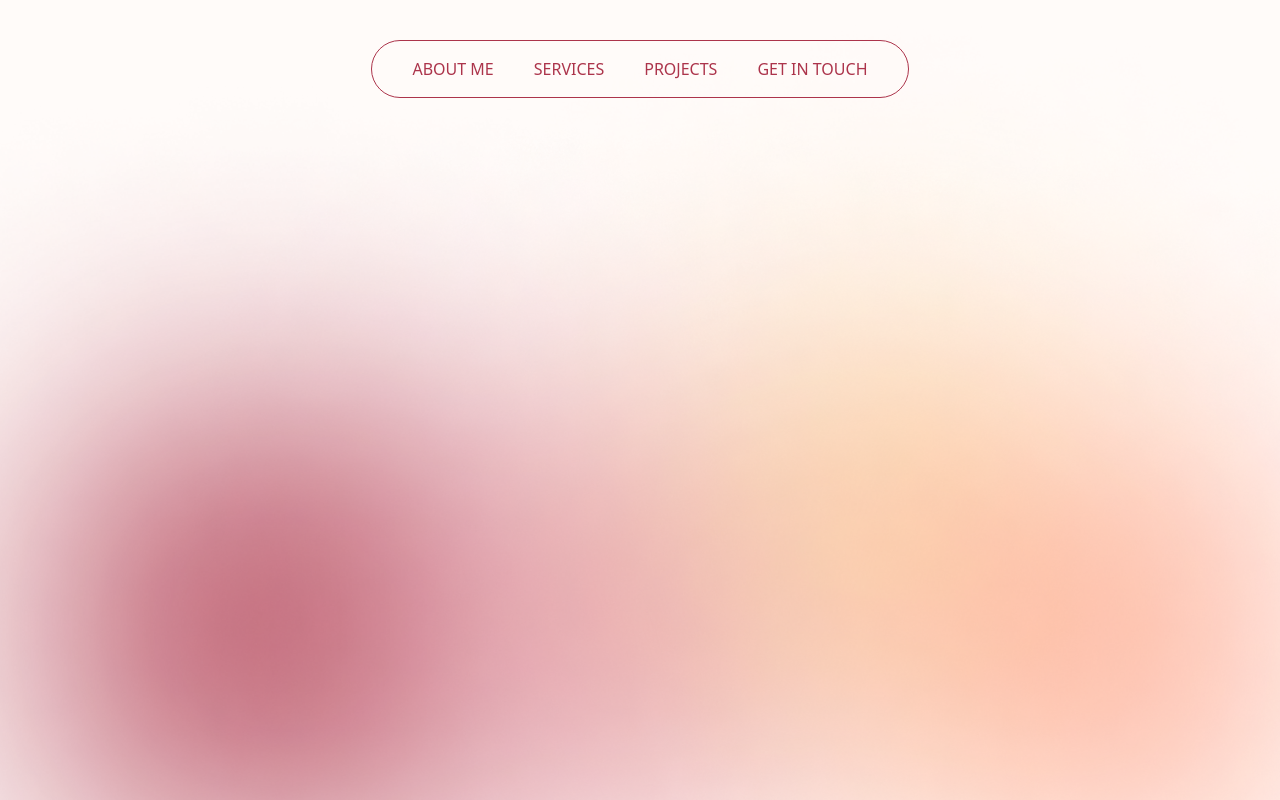
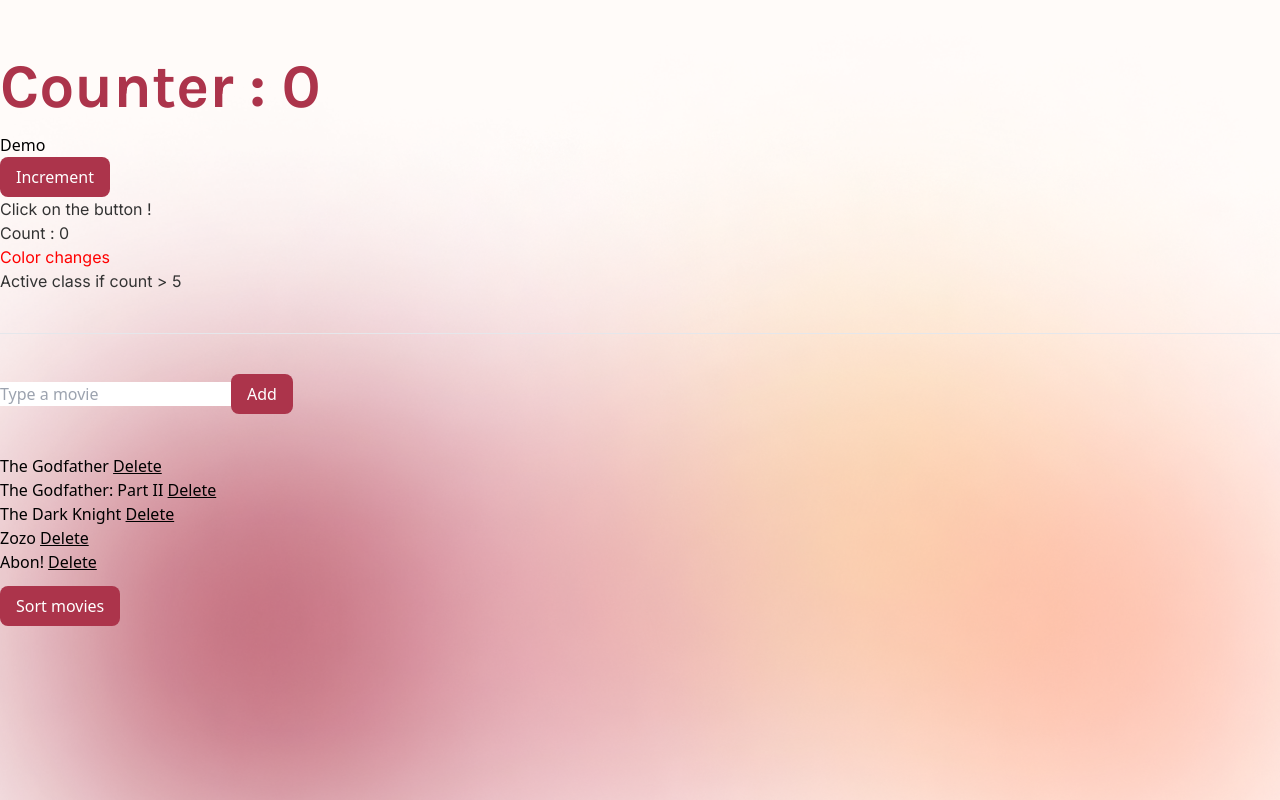
Before and after one commit to Inesalvergne/portfolio-nuxtjs, a Nuxt app: page /learn-basics in a window 1280 px wide. Built offline with nearby package versions, Linux system fonts and the light colour scheme.

Commit message:
basic syntax and transitions

```diff
--- a/app.vue
+++ b/app.vue
@@ -1,6 +1,6 @@
 <template>
-    <main role="main" class="bg-glow bg-cover bg-center h-screen w-full pt-10">
-      <Navbar />
+    <main role="main" class="bg-glow bg-cover bg-center h-screen w-full tablet:pt-10">
+      <!-- <Navbar /> -->
       <NuxtPage />
     </main>
 </template>
--- /dev/null
+++ b/components/FadeSlideTransition.vue
@@ -0,0 +1,21 @@
+<template>
+  <Transition name="fadeslide" appear>
+    <slot></slot>
+  </Transition>
+</template>
+
+<style>
+  .fadeslide-enter-active, .fadeslide-leave-active {
+    transition: all 0.5s ease;
+  }
+
+  .fadeslide-enter-from {
+    opacity: 0;
+    transform: translateX(10px);
+  }
+
+  .fadeslide-leave-to {
+    opacity: 0;
+    transform: translateX(-10px);
+  }
+</style>
--- /dev/null
+++ b/pages/learn-basics.vue
@@ -0,0 +1,82 @@
+<template>
+  <div>
+    <h1>Counter : {{ count }} </h1>
+    <div v-html="firstName"></div>
+    <button class="btn-primary" @click="increment">Increment</button>
+
+    <!-- <p v-show="count >=5">Congrats! you clicked 5 times</p> -->
+    <!-- OR -->
+    <p v-if="count >= 5">Congrats! you clicked 5 times</p>
+    <p v-else> Click on the button !</p>
+
+    <!-- <p v-bind:id="count">Count : {{ count }}</p> -->
+    <p :id="count">Count : {{ count }}</p>
+
+    <p :style="`color: ${count >= 5 ? 'green' : 'red'}`">Color changes</p>
+    <p :class="{active: count >= 5}">Active class if count > 5</p>
+
+    <hr class="my-10">
+
+    <form action="" @submit.prevent="addMovie">
+      <input type="text" placeholder="Type a movie" v-model="movieName">
+      <button class="btn-primary" @click="addMovie">Add</button>
+    </form>
+    <ul class="mt-10">
+      <li v-for="movie in movies" :key="movie">
+        {{ movie }}
+        <button @click="deleteMovie(movie)" class="underline">Delete</button>
+      </li>
+
+      <button @click="sortMovies(movies)" class="btn-primary mt-3">Sort movies</button>
+    </ul>
+  </div>
+</template>
+
+<script setup>
+  import {ref} from 'vue'
+
+  // ref takes as a params the initial value of the variable
+  // it creates an object that has a 'value' property
+  // v-on OR @ --> is the equivalent of an event listener
+
+  // v-show to display an element
+  // v-hide to hide an element
+  // v-if will delete an element from the DOM
+  // v-else
+
+  // v-bind ou ":" for dynamic attributes
+
+  // v-html --> to inject HTML // but not recommended because of potential injections
+
+  // v-for to loop through arrays and objects / to be used with key attribute to identify elements
+
+  // v-model --> to bind a value to a component
+
+  // @submit.prevent = "functionName" --> to prevent the default behavior of the form
+
+  const count = ref(0)
+
+  const firstName = '<span>Demo</span>'
+
+  const increment = (event) => {
+    // equivalent of an event listener
+    console.log(event);
+    count.value++
+  }
+
+  const movies = ref(['The Godfather', 'The Godfather: Part II', 'The Dark Knight', 'Zozo', 'Abon!'])
+  const movieName = ref('')
+
+  const deleteMovie = (movie) => {
+    movies.value = movies.value.filter(m => m !== movie)
+  }
+
+  const sortMovies = (movies) => {
+    movies.sort()
+  }
+
+  const addMovie = () => {
+    movies.value.push(movieName.value)
+    movieName.value = ''
+  }
+</script>
--- /dev/null
+++ b/pages/transitions.vue
@@ -0,0 +1,22 @@
+<template>
+  <div>
+    <h1>Transitions in Vue.js</h1>
+
+    <FadeSlideTransition>
+      <button @click="toggleText">Display / Hide </button>
+    </FadeSlideTransition>
+    <FadeSlideTransition>
+      <p v-if="showText" class="test">Salut c cool</p>
+    </FadeSlideTransition>
+  </div>
+</template>
+
+<script setup>
+  import { ref } from 'vue'
+
+  const showText = ref(false)
+
+  const toggleText = () => {
+    showText.value = !showText.value
+  }
+</script>
```
